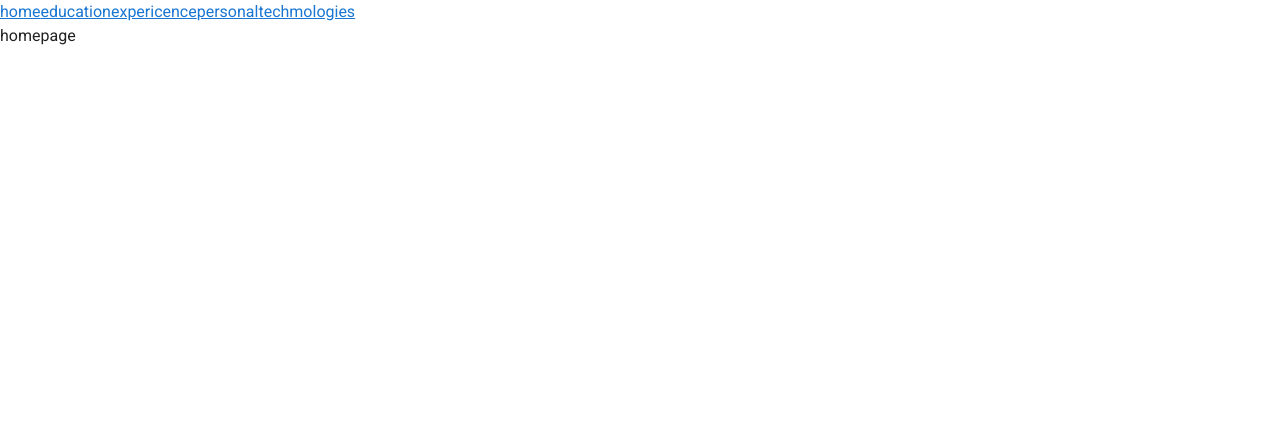
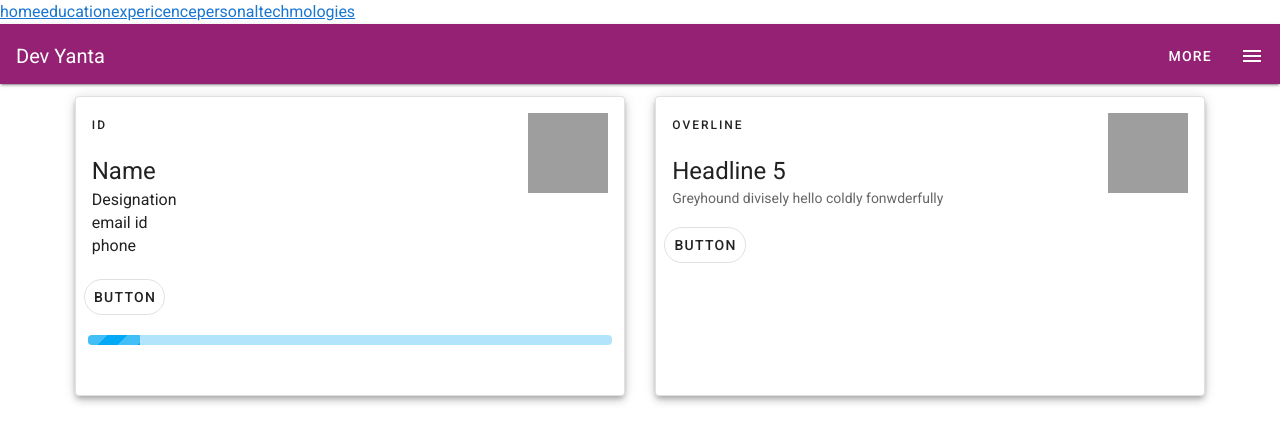
Before and after one commit to amrutasadalgi/task, a Vue app: page / in a window 1280 px wide. Shown: the top 442 px of the page. Built offline with nearby package versions, Linux system fonts and the light colour scheme.

Commit message:
card commit

```diff
--- a/src/App.vue
+++ b/src/App.vue
@@ -1,6 +1,7 @@
 <template>
   <v-app>
     <NavBar/>
+    <SubHome/>
     <router-view></router-view>
   </v-app>
 </template>
@@ -8,13 +9,15 @@
 <script>
 
 import NavBar from './components/navbar/NavBar.vue';
+import SubHome from './components/home/SubHome.vue';
 export default {
 
   name: 'App',
 
   components: {
-   NavBar
-  },
+    NavBar,
+    SubHome
+},
 
   data: () => ({
     //
--- a/src/components/home/HomePage.vue
+++ b/src/components/home/HomePage.vue
@@ -1,6 +1,6 @@
 <template>
     <div>
-homepage
+
     </div>
 </template>
 
--- /dev/null
+++ b/src/components/home/SubHome.vue
@@ -0,0 +1,103 @@
+<template>
+    <div>
+<v-container class="d-flex">
+     <v-card
+     elevation="5"
+    class="mx-auto"
+    width="550"
+    height="300"
+    outlined
+  >
+    <v-list-item three-line>
+      <v-list-item-content>
+        <div class="text-overline mb-4">
+          ID
+        </div>
+        <v-list-item-title class="text-h5 mb-1">
+          Name
+        </v-list-item-title>  <v-list-item-title class=" mb-1">
+          Designation
+        </v-list-item-title>
+<v-list-item-title class=" mb-1">
+          email id
+        </v-list-item-title>  <v-list-item-title class=" mb-1">
+phone
+        </v-list-item-title>
+      </v-list-item-content>
+
+      <v-list-item-avatar
+        tile
+        size="80"
+        color="grey"
+      ></v-list-item-avatar>
+    </v-list-item>
+
+    <v-card-actions>
+      <v-btn
+        outlined
+        rounded
+        text
+      >
+        Button
+      </v-btn>
+
+    </v-card-actions>
+  <v-container>
+         <v-progress-linear
+      color="light-blue"
+      height="10"
+      value="10"
+      striped
+      rounded
+    ></v-progress-linear>
+  </v-container>
+  </v-card>
+   <v-card
+     elevation="5"
+    class="mx-auto"
+     width="550"
+     height="300"
+
+    outlined
+  >
+    <v-list-item three-line>
+      <v-list-item-content>
+        <div class="text-overline mb-4">
+          OVERLINE
+        </div>
+        <v-list-item-title class="text-h5 mb-1">
+          Headline 5
+        </v-list-item-title>
+        <v-list-item-subtitle>Greyhound divisely hello coldly fonwderfully</v-list-item-subtitle>
+      </v-list-item-content>
+
+      <v-list-item-avatar
+        tile
+        size="80"
+        color="grey"
+      ></v-list-item-avatar>
+    </v-list-item>
+
+    <v-card-actions>
+      <v-btn
+        outlined
+        rounded
+        text
+      >
+        Button
+      </v-btn>
+    </v-card-actions>
+  </v-card>
+</v-container>
+    </div>
+</template>
+
+<script>
+    export default {
+
+    }
+</script>
+
+<style scoped>
+
+</style>
--- a/src/components/navbar/NavBar.vue
+++ b/src/components/navbar/NavBar.vue
@@ -5,13 +5,95 @@
        <router-link to="/experience">expericence</router-link>
        <router-link to="/personal">personal</router-link>
        <router-link to="/tech">techmologies</router-link>
+       <div >
+
+    <v-card class="overflow-hidden" tile height="60">
+      <v-app-bar
+        color="#952175"
+        dark
+      >
+        <v-app-bar-title>Dev Yanta</v-app-bar-title>
+        <v-spacer></v-spacer> <v-menu offset-y>
+      <template v-slot:activator="{ on, attrs }">
+        <v-btn
+          elevation="0"
+          v-bind="attrs"
+          v-on="on"
+         color="#952175"
+        >
+          More
+        </v-btn>
+      </template>
+      <v-list>
+        <v-list-item
+          v-for="(item, index) in items"
+          :key="index"
+        >
+          <v-list-item-title>{{ item.title }}</v-list-item-title>
+        </v-list-item>
+      </v-list>
+    </v-menu>
+
+        <v-app-bar-nav-icon @click.stop="drawer = !drawer"></v-app-bar-nav-icon>
+      </v-app-bar>
+    </v-card>
+     <v-navigation-drawer
+      v-model="drawer"
+      absolute
+      class="mt-16 align-center"
+      width="1500"
+      height="230"
+      color="grey"
+     elevation-1
+    >
+      <v-list
+      >
+        <v-list-item-group
+          v-model="group"
+          active-class="white--text text--accent-4"
+        >
+          <v-list-item>
+            <v-list-item-title class="white--text text--accent-4">Featurs</v-list-item-title>
+          </v-list-item>
+
+          <v-list-item>
+            <v-list-item-title class="white--text text--accent-4">About</v-list-item-title>
+          </v-list-item>
+
+          <v-list-item>
+            <v-list-item-title class="white--text text--accent-4">Sign-in</v-list-item-title>
+          </v-list-item>
+          <v-list-item>
+            <v-list-item-title class="white--text text--accent-4">Log-in</v-list-item-title>
+          </v-list-item>
+        </v-list-item-group>
+      </v-list>
+    </v-navigation-drawer>
+
+
+</div>
 
     </div>
 </template>
 
 <script>
     export default {
+       data: () => ({
+      drawer: false,
+      group: null,
+       items: [
+        { title: 'Education' },
+        { title: 'Experience' },
+        { title: 'Personal Info' },
+        { title: 'Technologies' },
+      ],
+    }),
 
+    watch: {
+      group () {
+        this.drawer = false
+      },
+    },
     }
 </script>
 
```
